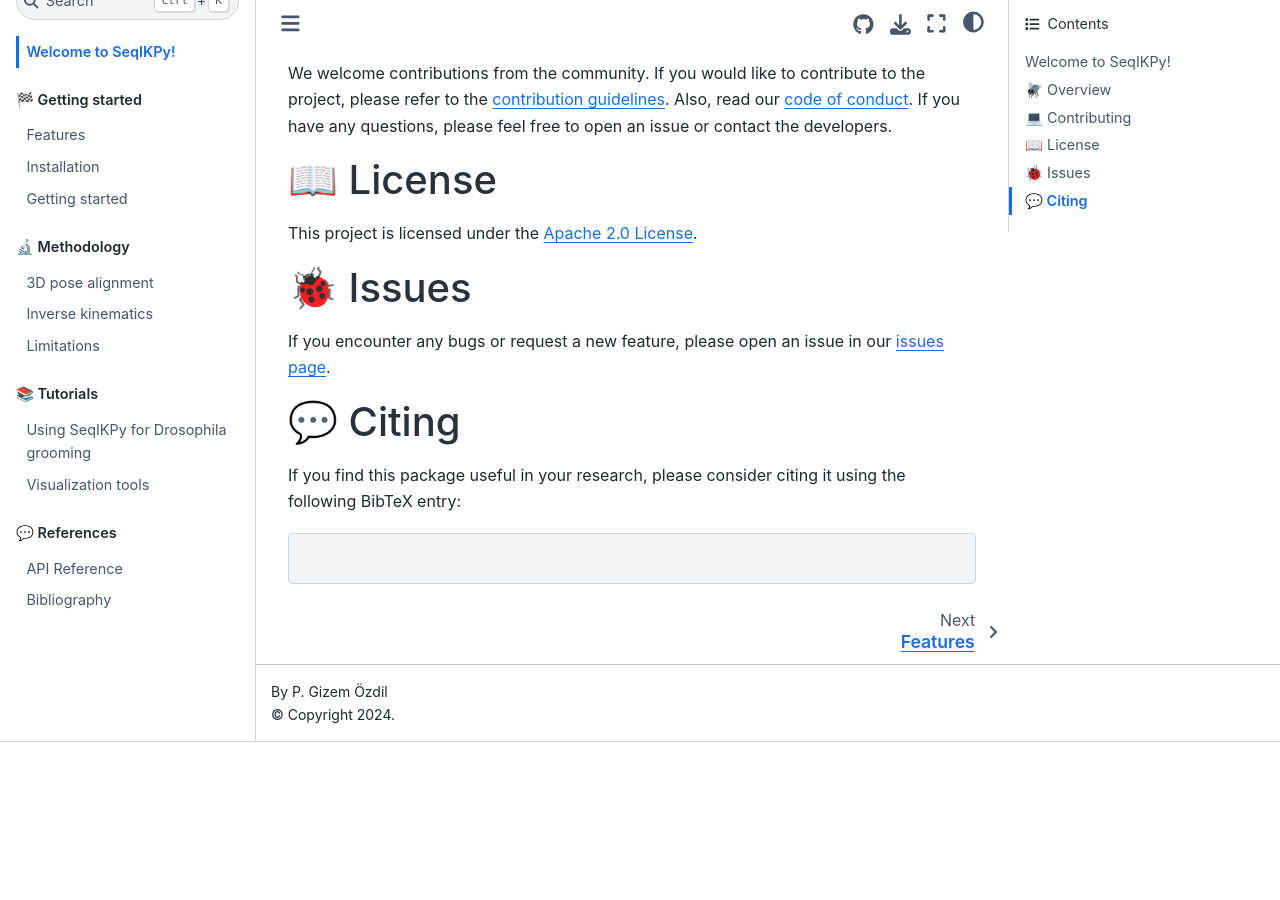
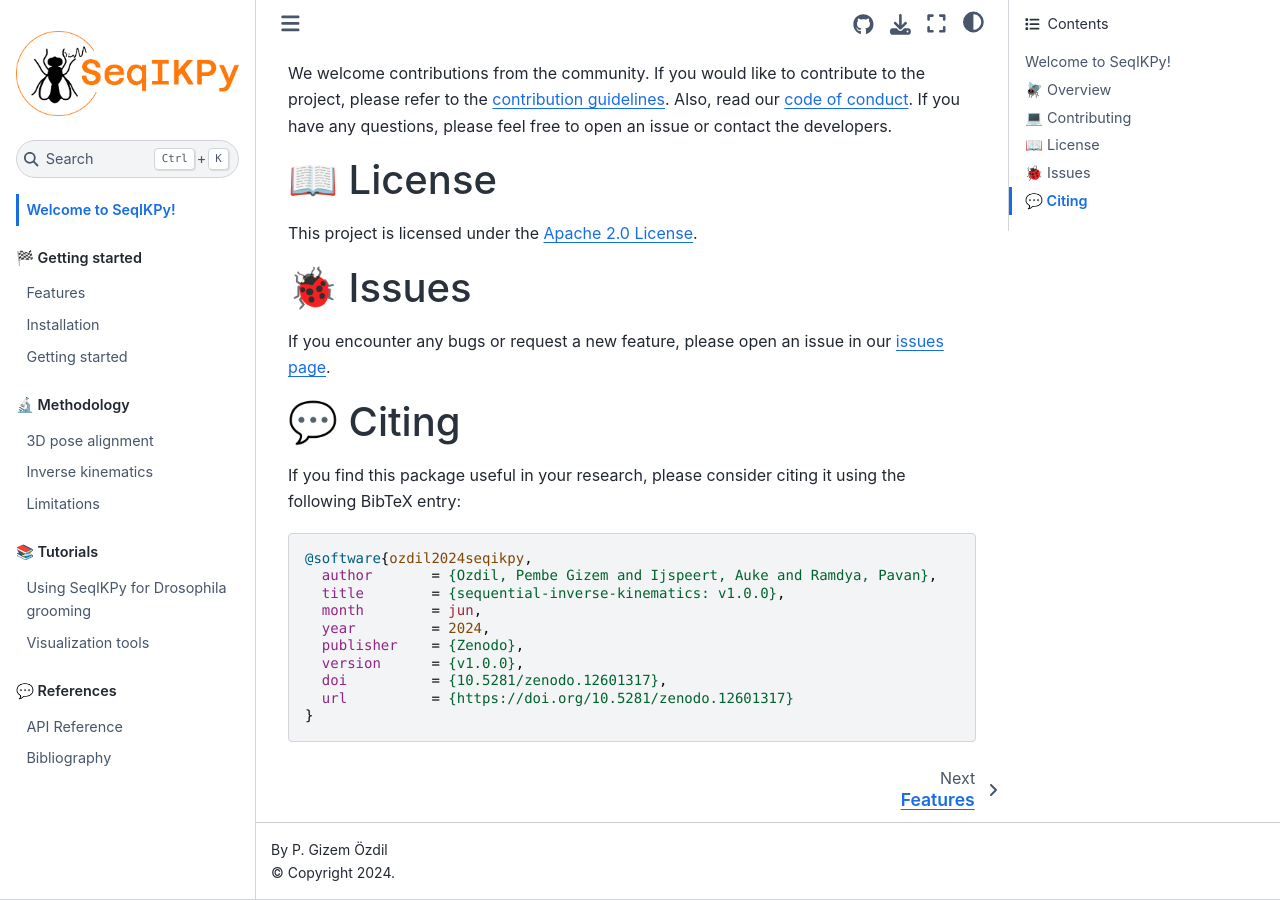
Before and after one commit to NeLy-EPFL/sequential-inverse-kinematics, a Jupyter Book: the page built from docs/intro.md, in a window 1280 px wide and 900 px high, scrolled down 773 px. Built offline with Jupyter Book 1.0.4 settings and Sphinx 7.4.7 and the Sphinx Book theme 1.1.4, drawn with Linux system fonts in a browser that asks for light colours; pages that are not in the unit, such as notebooks, are missing from menus; before the commit the page ends 1515 px from its top, so only the background shows below that.

Commit message:
add bibtex in intro.md

````diff
--- a/docs/intro.md
+++ b/docs/intro.md
@@ -32,4 +32,14 @@
 If you find this package useful in your research, please consider citing it using the following BibTeX entry:
 
 ```bibtex
+@software{ozdil2024seqikpy,
+  author       = {Ozdil, Pembe Gizem and Ijspeert, Auke and Ramdya, Pavan},
+  title        = {sequential-inverse-kinematics: v1.0.0},
+  month        = jun,
+  year         = 2024,
+  publisher    = {Zenodo},
+  version      = {v1.0.0},
+  doi          = {10.5281/zenodo.12601317},
+  url          = {https://doi.org/10.5281/zenodo.12601317}
+}
 ```
````
